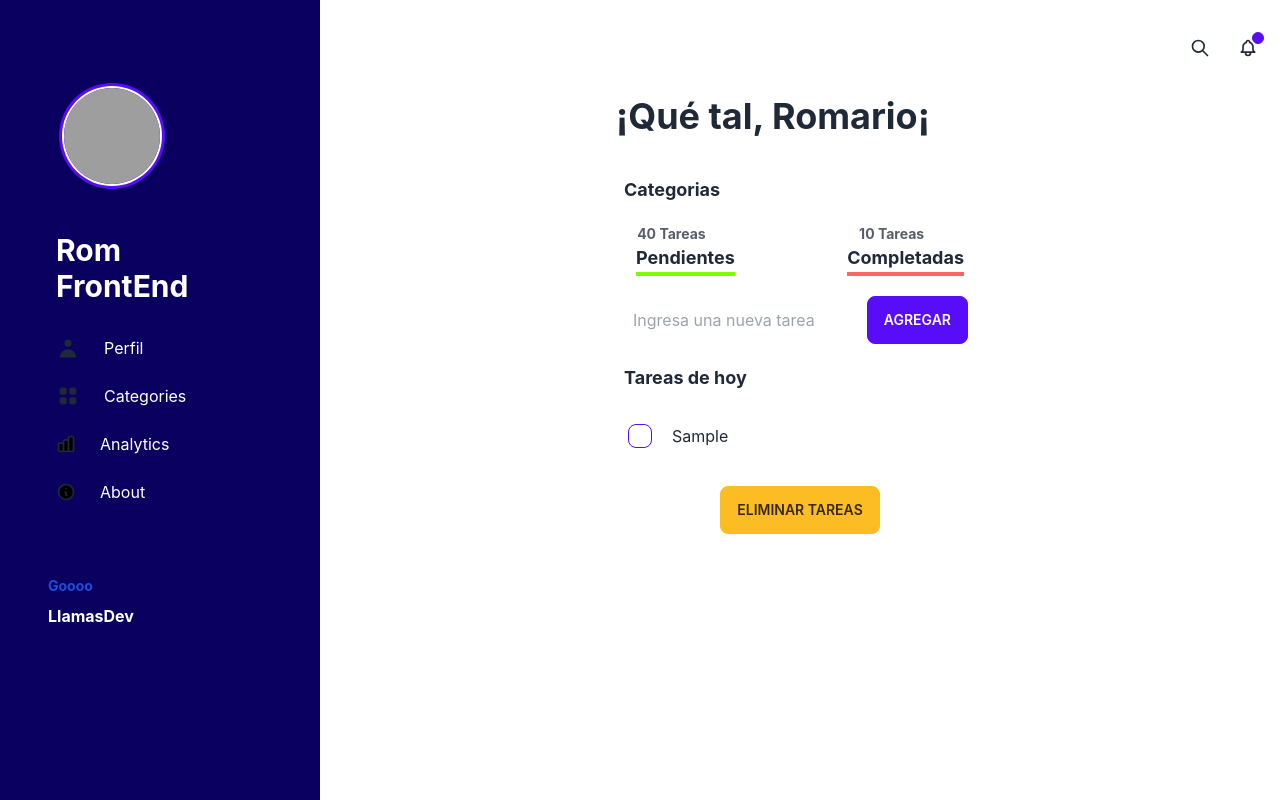
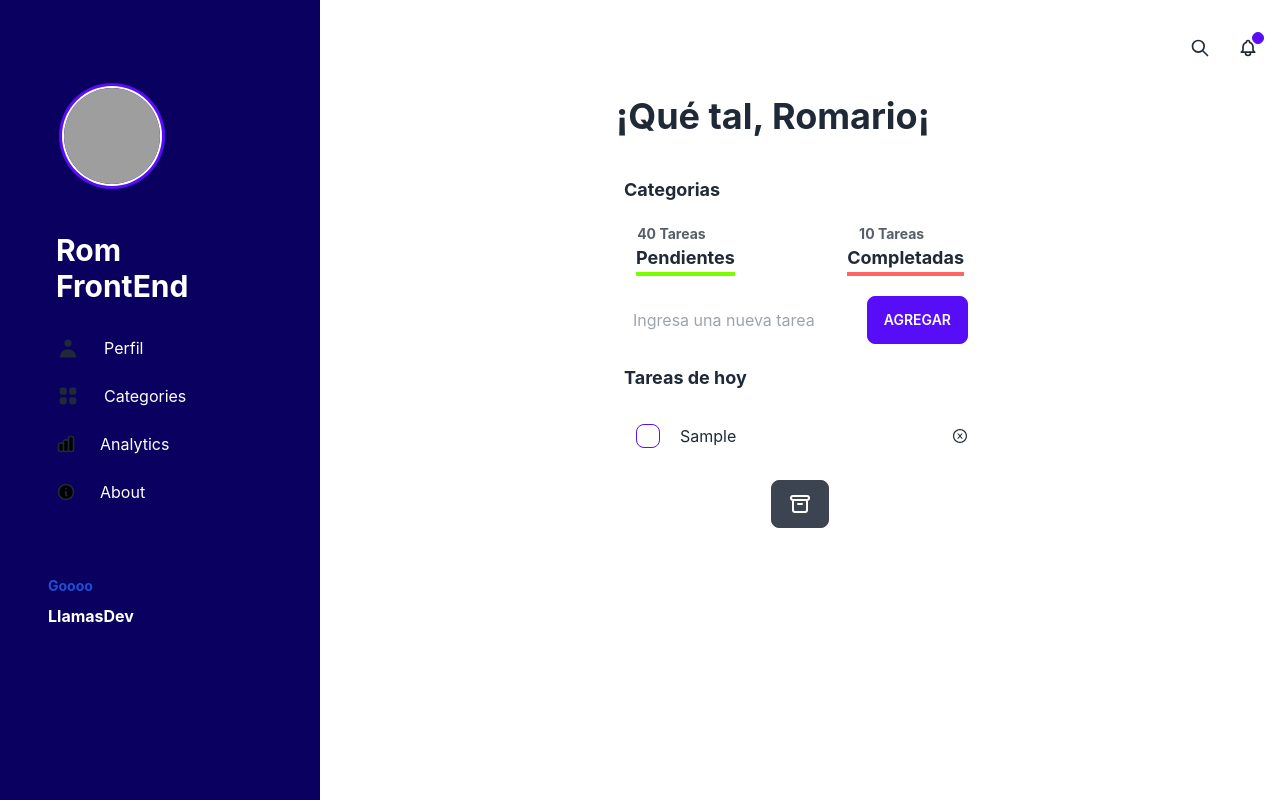
Before and after one commit to romariou76/App-tareas, a React (Create React App) app: page / in a window 1280 px wide. Both pictures are taken after typing "Sample" into the empty fields and a click on the button "AGREGAR". Built offline with nearby package versions, Linux system fonts and the light colour scheme; grey boxes are pictures that could not be loaded.

Commit message:
He hecho cambios de diseño en la lista de tareas, pero aun falta configurar el boton de eliminar

```diff
--- a/package.json
+++ b/package.json
@@ -9,7 +9,9 @@
     "daisyui": "^2.20.0",
     "react": "^18.2.0",
     "react-dom": "^18.2.0",
+    "react-icons": "^4.4.0",
     "react-scripts": "5.0.1",
+    "uuidv4": "^6.2.13",
     "web-vitals": "^2.1.4",
     "workbox-background-sync": "^6.5.3",
     "workbox-broadcast-update": "^6.5.3",
--- a/src/components/App.js
+++ b/src/components/App.js
@@ -1,4 +1,6 @@
+import { v4 as uuidv4 } from 'uuid';
 import { useState, useEffect } from "react";
+
 import Navbar from "./components/Navbar"
 import ControlVisibilidad from "./components/ControlVisibilidad";
 import CreadorTareas from "./components/CreadorTareas";
@@ -7,17 +9,12 @@ import Categorias from "./components/Categorias"
 
 function App2() {
   const [tareaItems, setTareaItems] = useState([]);
-  /* Datos de ejemplo dentro de useState
-  { name: "tarea 1", done: false },
-  { name: "tarea 2", done: false },
-  { name: "tarea 3", done: false }, */
 
   // Pasaremos esta funcion al componente CreadorTareas(linea19) mediante props para que lo ejecute
   function crearTarea(tareaName) {
-    // alert('creando...')// alert(tareaName)
-    // Si devuelve undefined pues ese dato no existe entonces si puedes añadir esa tarea, mas si existe no hace nada :V - Compara si hay un objeto si existe o no
     if (!tareaItems.find((tarea) => tarea.name === tareaName)) {
-      setTareaItems([...tareaItems, { name: tareaName, done: false }]); // React dice crear una copia del arreglo (...tareas) y añade el nuevo elemento como un "Objeto"
+      const tareasActualizadas = [...tareaItems, { id: uuidv4, name: tareaName, done: false }]; // React dice crear una copia del arreglo (...tareas) y añade el nuevo elemento como un "Objeto"
+      setTareaItems(tareasActualizadas)
     } else {
       alert("tarea ya agregada");
     }
@@ -48,12 +45,13 @@ function App2() {
   }, []); //importante este parametro array para evitar millones de errores xd
 
   // Creamos esta funcion para eliminar las tareas que ya fueron hechas para ello usaremos un filtro
-  const limpiartareas = () => {
+  const limpiartareas = (id) => {
     // De todas las tareas del arreglo filtramos, por cada una de las tareas  buscamos las que su prop done esten true, y retornamos las que no estan hechas con el signo contrario "!"
     // Por lo tanto las que si estan hechas desapareceran al actualizar setTareaItems
-    setTareaItems(tareaItems.filter(tarea => !tarea.done))
-    // Una vez que lo haya limpiado marcamos como false el input de mostrarTareaCompletadas
+    setTareaItems(tareaItems.filter(tarea => tarea.id !== id))
   }
+
+
 
   // El hook useEffect se ejecuta cada vez si un dato cambia
   useEffect(() => {
@@ -116,7 +114,6 @@ function App2() {
                   mostrarTareaCompletadas={true}
                   name="Tareas realizadas"
                   iditem="item2"
-                  eliminar="eliminar"
                 />
               </div>
             </div>
--- a/src/components/components/ControlVisibilidad.js
+++ b/src/components/components/ControlVisibilidad.js
@@ -12,8 +12,10 @@ function ControlVisibilidad({
   return (
     <div>
       {/* Al hacer click lanzara una funcion que  uitara todos los elemntos */}
-      <button onClick={borrarTareas} className="btn btn-warning">
-        Eliminar tareas
+      <button onClick={borrarTareas} className="btn">
+      <svg class="w-6 h-6 dark:text-white" fill="none" stroke="currentColor" viewBox="0 0 24 24" xmlns="http://www.w3.org/2000/svg">
+            <path stroke-linecap="round" stroke-linejoin="round" stroke-width="2" d="M5 8h14M5 8a2 2 0 110-4h14a2 2 0 110 4M5 8v10a2 2 0 002 2h10a2 2 0 002-2V8m-9 4h4"></path>
+          </svg>
       </button>
     </div>
   );
--- a/src/components/components/FilaTarea.js
+++ b/src/components/components/FilaTarea.js
@@ -1,10 +1,11 @@
+import { AiOutlineCloseCircle } from "react-icons/ai";
 // recibe el prop tarea para que la fila se muestre
 // Recibe el prop actualizarTarea para evaluarlo en App.js
 
-function FilaTarea({ tarea, actualizarTarea }) {
+function FilaTarea({ id, tarea, actualizarTarea, eliminarTarea }) {
   return (
-    <div key={tarea.name} className="flex gap-5 mb-8 ml-5">
-      <div>
+    <div className="flex w-96 justify-between mb-8">
+      <div className="flex justify-start gap-5 ml-7">
         <input
           type="checkbox"
           className="checkbox checkbox-primary"
@@ -12,9 +13,12 @@ function FilaTarea({ tarea, actualizarTarea }) {
           onChange={() => actualizarTarea(tarea)} // Si da click cambia el valor de tarea.done(leer arreglo, buscarlo y actualizarlo)
           // Ademas le pasamos a la funcion la tarea que estamos intentando cambiar el estado true o false
         />
+        <p>{tarea.name}</p>
       </div>
-      <div>
-        <p>{tarea.name}</p>
+      <div class="flex justify-end mr-6">
+        <button onClick={() => eliminarTarea(id)}>
+        <AiOutlineCloseCircle className='tarea-icono' />
+        </button>
       </div>
     </div>
   );
--- a/src/components/components/TablaTarea.js
+++ b/src/components/components/TablaTarea.js
@@ -1,36 +1,24 @@
 import FilaTarea from "./FilaTarea";
 
 // Recibimos como prop {tareas} de app.js las cuales seran el arreglo de tareas que luego mapearemos
-function TablaTarea({tareas, actualizarTarea, mostrarTareaCompletadas, name, iditem, eliminar}){
-
-  const TareasFila = (donevalue) => {
-    // console.log(donevalue)
-    return(
-      //Antes de que recorra todas las filas o genere las filas de la tabla. VAMOS A FILTRAR ANTES
-      // Filtre por cada una de las tareas en su prop done si es igual a true y mantendra las tareas en true, lo mismo si usamos false
-      tareas
-      .filter(tarea => tarea.done === donevalue)
-      .map(tarea => (// Por cada tarea que haya devuelva un tr con el nombre y cada tarea debe tener una clave unica en <tr>
-            <FilaTarea  // Vamos a separar tr en otro componente FilaTarea porque el td con el input necesita su propio stado o propiedades o clases
-            tarea={tarea} // Como necesita los datos pe pasamos la prop tarea con el valor de cada una de las tareas
-            key={tarea.name}// Cada una de esas filas necesitan una llave unica
-            actualizarTarea={actualizarTarea} /> // Pasamos la funcion como prop actualizarTarea porque tiene el checkbox
-            ))
-    );
-  };
-
+function TablaTarea({tareas, actualizarTarea, name, iditem, eliminarTarea}){
     return (
-      <div id={iditem} className="carousel-item w-full">
-        <div>
+      <div className="w-96">
           <div className="flex justify-items-start mt-5 mb-8">
             <p className="text-lg font-bold ml-4">{name}</p>
-            <p className="text-lg font-bold ml-2">{eliminar}</p>
           </div>
-          {/* Separamos esta logica en otra funcion aparte que se llamara TareasFila la cual la llamamos aqui*/}
-          {/* basado en una propiedad vamos a cambiar los valores */}
-          {/* mostrarTareaCompletadas es un prop booleano el cual luego recibimos el valor booleano en la funcion TareasFila */}
-          {TareasFila(mostrarTareaCompletadas)}
-        </div>
+
+          {
+            tareas      //Vamos a recorra todas las filas o generar las filas de la tabla.
+            .map(tarea =>// Por cada tarea que haya devuelva un tr con el nombre y cada tarea debe tener una clave unica en <tr>
+            <FilaTarea
+              key={tarea.id}
+              id={tarea.id}
+              tarea={tarea} // Como necesita los datos pe pasamos la prop tarea con el valor de cada una de las tareas
+              actualizarTarea={actualizarTarea}  // Pasamos la funcion como prop actualizarTarea porque tiene el checkbox
+              eliminarTarea={eliminarTarea}/>
+              )
+          }
       </div>
     );
 }
```
Also changed, not shown: 1 other file (tests, documents, lock files or other folders).
